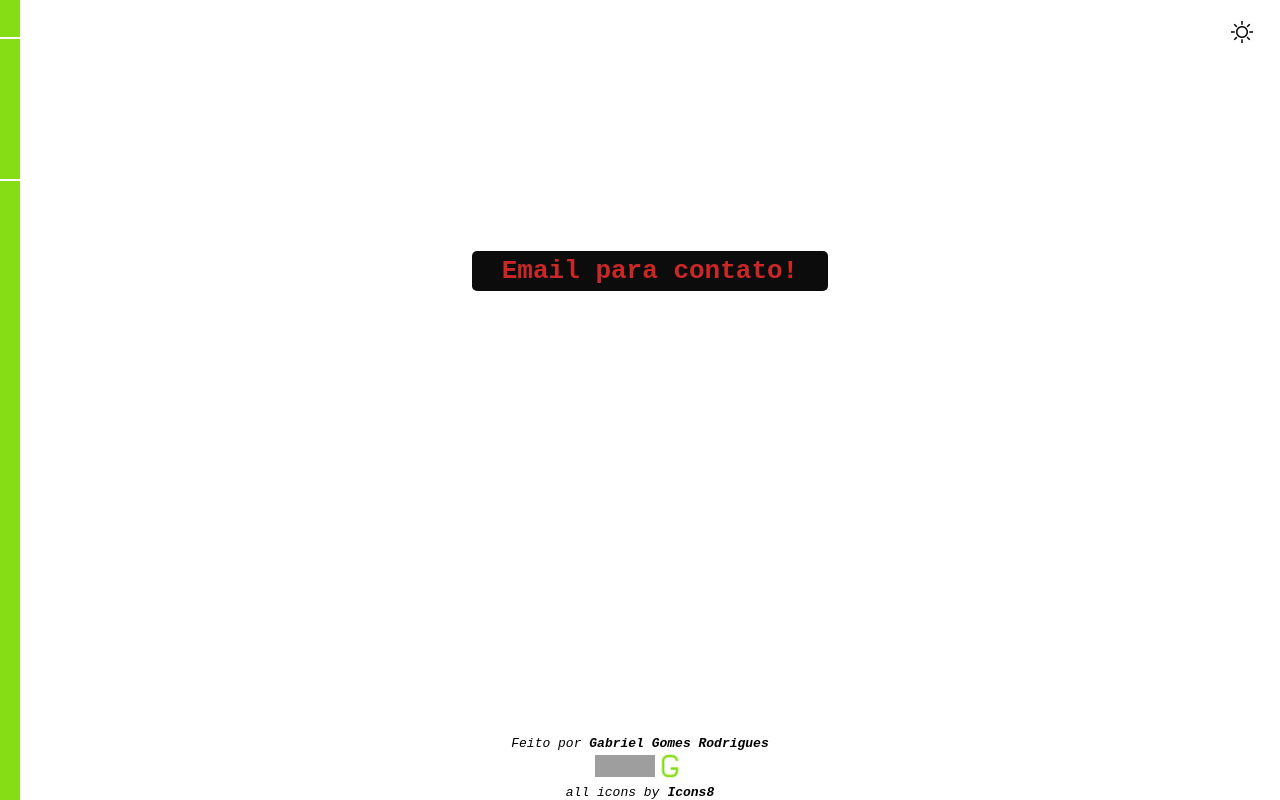
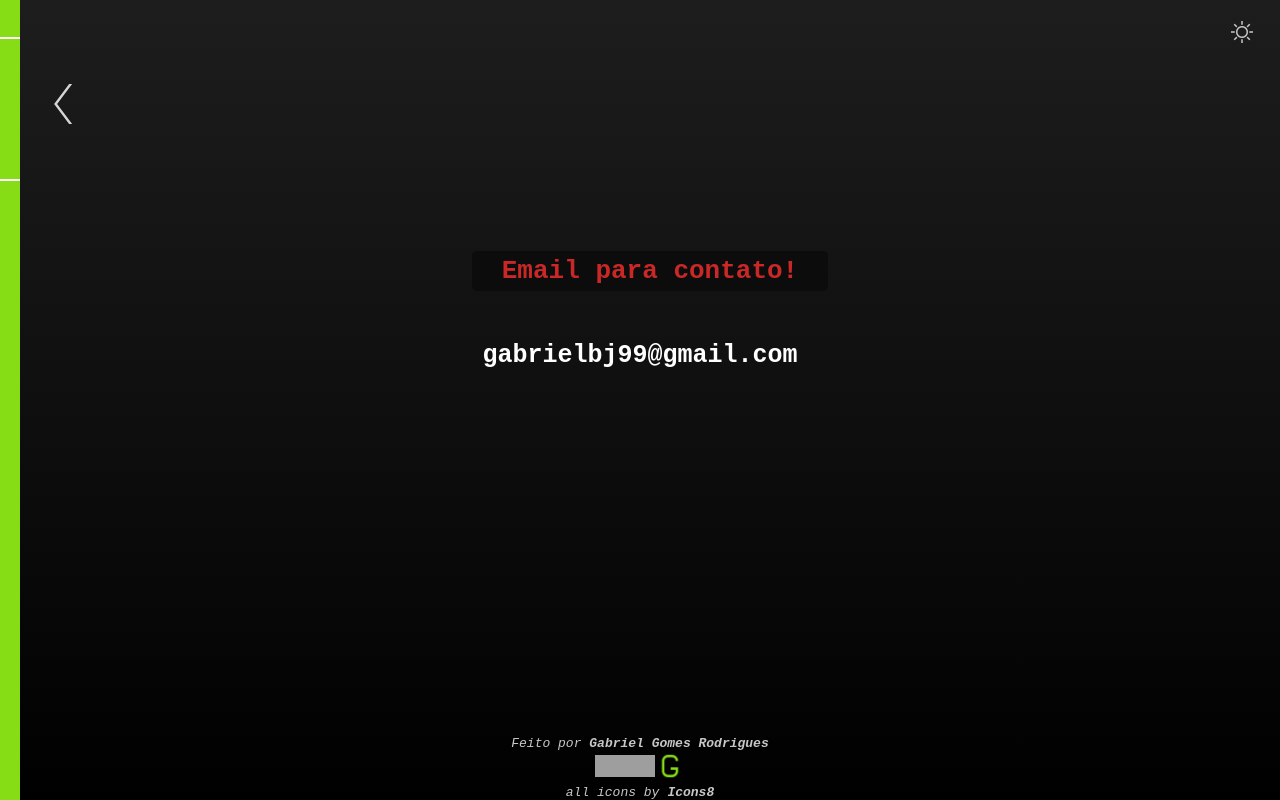
Before and after one commit to gabrielgr99/my-portfolio, a React (Create React App) app: page /contact in a window 1280 px wide. Built offline with nearby package versions, Linux system fonts and the light colour scheme; grey boxes are pictures that could not be loaded.

Commit message:
Aplica uso de hook contextAPI para ferramenta de darkmode e resolve bugs

```diff
--- a/public/index.html
+++ b/public/index.html
@@ -9,7 +9,7 @@
       name="description"
       content="Web site created using create-react-app"
     />
-    <link rel="apple-touch-icon" href="%PUBLIC_URL%/logo192.png" />
+    <!-- <link rel="apple-touch-icon" href="%PUBLIC_URL%/logo192.png" /> -->
     <!--
       manifest.json provides metadata used when your web app is installed on a
       user's mobile device or desktop. See https://developers.google.com/web/fundamentals/web-app-manifest/
--- a/src/App.css
+++ b/src/App.css
@@ -34,7 +34,7 @@
 
 .light {
   color: #000;
-  background-image: linear-gradient(rgb(255, 255, 255), rgb(236, 236, 236), rgb(212, 212, 212));
+  background-color: #fff;
 }
 
 .light *::selection {
--- a/src/App.js
+++ b/src/App.js
@@ -5,6 +5,7 @@
 import Skills from './pages/Skills';
 import Contact from './pages/Contact';
 import { useState } from 'react';
+import AppContext from './context/AppContext';
 
 function App() {
   const [mode, setMode] = useState('dark');
@@ -20,19 +21,21 @@
   }
 
   return (
+    <AppContext.Provider value={ mode }>
       <div>
         <link rel="stylesheet" href="https://fonts.googleapis.com/css2?family=Material+Symbols+Outlined:opsz,wght,FILL,GRAD@20..48,100..700,0..1,-50..200" />
 
-      <span onClick={ () => changeMode() } class="material-symbols-outlined">
+        <span onClick={ () => changeMode() } className="material-symbols-outlined">
           sunny
         </span>
         <Switch>
-        <Route exact path="/" component={ () => <About value={ mode } /> } />
-        <Route path="/projects" component={ () => <Projects value={ mode } /> } />
-        <Route path="/skills" component={ () => <Skills value={ mode } /> } />
-        <Route path="/contact" component={ () => <Contact value={ mode } /> } />
+          <Route exact path="/" component={ () => <About /> } />
+          <Route path="/projects" component={ () => <Projects /> } />
+          <Route path="/skills" component={ () => <Skills /> } />
+          <Route path="/contact" component={ () => <Contact /> } />
         </Switch>
       </div>
+    </AppContext.Provider>
   );
 }
 
--- a/src/components/Header.jsx
+++ b/src/components/Header.jsx
@@ -1,10 +1,14 @@
 import { Link } from "react-router-dom";
 import "./Header.css";
+import AppContext from "../context/AppContext";
+import { useContext } from "react";
 
-export default function Header({ value }) {
+export default function Header() {
+  const mode = useContext(AppContext);
+
   return (
     <header>
-      <div className={`arrow-polygon arrow-polygon-${ value }`}></div>
+      <div className={`arrow-polygon arrow-polygon-${ mode }`}></div>
       <nav>
         <p><Link to="/" className={`link first-link`} >Sobre</Link></p>
         <p><Link to="/skills" className={`link`} >Skills</Link></p>
--- /dev/null
+++ b/src/context/AppContext.js
@@ -0,0 +1,5 @@
+import { createContext } from 'react';
+
+const AppContext = createContext();
+
+export default AppContext;
--- a/src/index.js
+++ b/src/index.js
@@ -5,6 +5,7 @@
 
 const root = ReactDOM.createRoot(document.getElementById('root'));
 document.getElementsByTagName('body')[0].id = 'body';
+document.getElementById('body').className = 'dark';
 root.render(
   <React.StrictMode>
     <BrowserRouter>
--- a/src/pages/About.jsx
+++ b/src/pages/About.jsx
@@ -3,15 +3,19 @@
 import perfilImage from "../images/perfil-image-removebg.png";
 import "./About.css";
 import "./AboutResponsive.css";
+import AppContext from "../context/AppContext";
+import { useContext } from "react";
 
-export default function About({ value }) {
+export default function About() {
+  const mode = useContext(AppContext);
+
   return (
     <main>
-      <Header value={ value } />
-      <article className={ `img-container img-container-${value}` }>
+      <Header />
+      <article className={ `img-container img-container-${ mode }` }>
         <img id="img-perfil" src={ perfilImage } alt="Imagem de perfil" height="350" />
         <section>
-          <p className={`my-name my-name-${value}`}>Gabriel Gomes Rodrigues</p>
+          <p className={`my-name my-name-${ mode }`}>Gabriel Gomes Rodrigues</p>
           <p className="about">22 anos</p>
           <p className="about">Uberlândia/MG</p>
           <p className="about">Sou desenvolvedor Front-End e estudo Desenvolvimento Web pela Trybe
--- a/src/pages/Contact.jsx
+++ b/src/pages/Contact.jsx
@@ -1,12 +1,16 @@
 import Footer from "../components/Footer";
 import Header from "../components/Header";
 import "./Contact.css";
+import AppContext from "../context/AppContext";
+import { useContext } from "react";
 
-export default function Contact({ value }) {
+export default function Contact() {
+  const mode = useContext(AppContext);
+
   return (
     <main>
-      <Header value={ value } />
-      <article className={`contact contact-${ value }`}>
+      <Header />
+      <article className={`contact contact-${ mode }`}>
         <section>
           <h3>Email para contato!</h3>
           <p><strong>gabrielbj99@gmail.com</strong></p>
--- a/src/pages/Projects.jsx
+++ b/src/pages/Projects.jsx
@@ -4,14 +4,18 @@
 import toDoList from "../images/todo-list-icon.svg";
 import "./Projects.css";
 import "./ProjectsResponsive.css";
+import AppContext from "../context/AppContext";
+import { useContext } from "react";
 
-export default function Projects({ value }) {
+export default function Projects() {
+  const mode = useContext(AppContext);
+
   return (
     <main>
-      <Header value={ value } />
+      <Header />
       <article id="project-list">
         <section className="project-container">
-          <a className={`project-item project-item-${ value }`} href="https://pixels-art-project.vercel.app/" target="_blanked">
+          <a className={`project-item project-item-${ mode }`} href="https://pixels-art-project.vercel.app/" target="_blanked">
             <section>
               <h4>Pixel Art</h4>
               <img src={ pixelArt } alt="Logo pixel art" width="150px" />
@@ -22,7 +26,7 @@
           </a>
         </section>
         <section className="project-container">
-          <a className={`project-item project-item-${ value }`} href="https://to-do-list-beta-wheat.vercel.app/" target="_blanked">
+          <a className={`project-item project-item-${ mode }`} href="https://to-do-list-beta-wheat.vercel.app/" target="_blanked">
             <section>
               <h4>To-Do List</h4>
               <img src={ toDoList } alt="Logo to do list" width="150px" />
--- a/src/pages/Skills.jsx
+++ b/src/pages/Skills.jsx
@@ -10,13 +10,17 @@
 import rtlLogo from "../images/rtl-logo.png";
 import jestLogo from "../images/jest-logo.png";
 import "./Skills.css";
+import AppContext from "../context/AppContext";
+import { useContext } from "react";
 
-export default function Skills({ value }) {
+export default function Skills() {
+  const mode = useContext(AppContext);
+
   return (
     <main>
-      <Header value={ value } />
+      <Header />
       <article id="pictures-learn">
-        <section className={`section-pictures section-pictures-${value}`}>
+        <section className={`section-pictures section-pictures-${mode}`}>
           <div>
             <img className="gallery-img" alt="Logo CSS" src={ cssLogo } />
             <h4>CSS</h4>
```
Also changed, not shown: public/manifest.json. Lines whose indentation alone changed are shown as unchanged.
